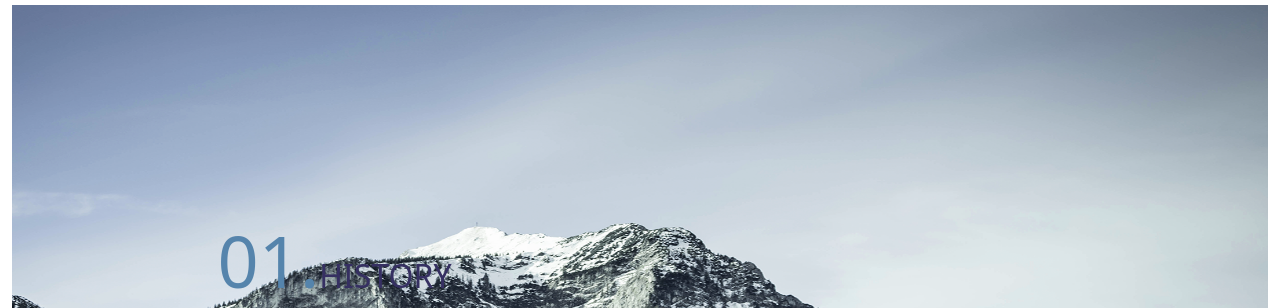
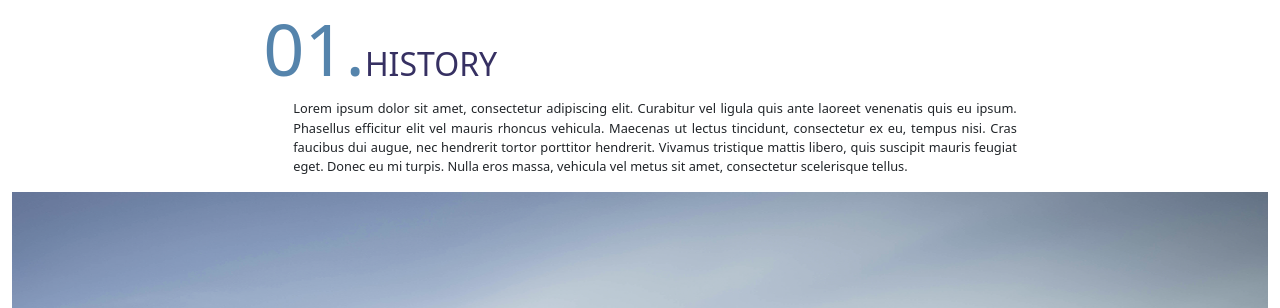
Before and after one commit to ayushgoyal199898/Los-Angeles-Mountains-A-Responsive-Website, a plain HTML site: page index.html in a window 1280 px wide. Shown: the part 476-784 px from the top of the page. Drawn offline with nearby package versions, Linux system fonts and the light colour scheme.

Commit message:
Update styles.css

```diff
--- a/styles.css
+++ b/styles.css
@@ -195,13 +195,18 @@ h1 {
     height: 180px;
   }
 
-  .text-container {
-    bottom: -10%;
-  }
-
   .nav-tab-img {
     height: 350px;
   }
+
+  .history-container {
+      position: static;
+    }
+
+  .text-container {
+      position: static;
+      margin: auto;
+    }
 
 }
 
```
